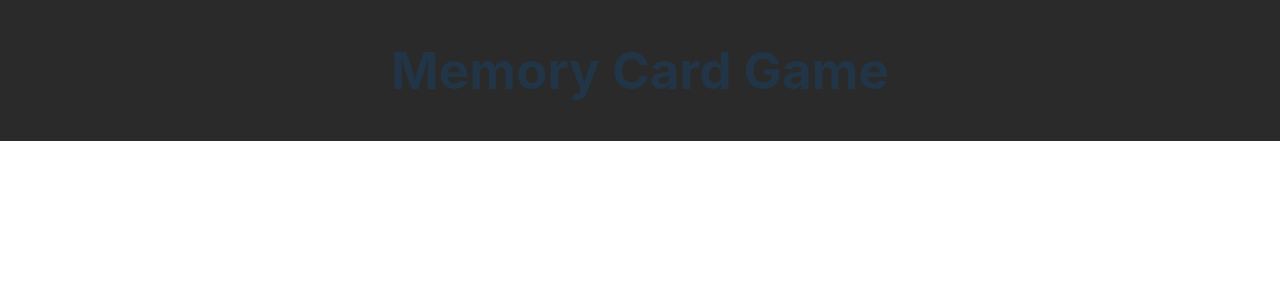
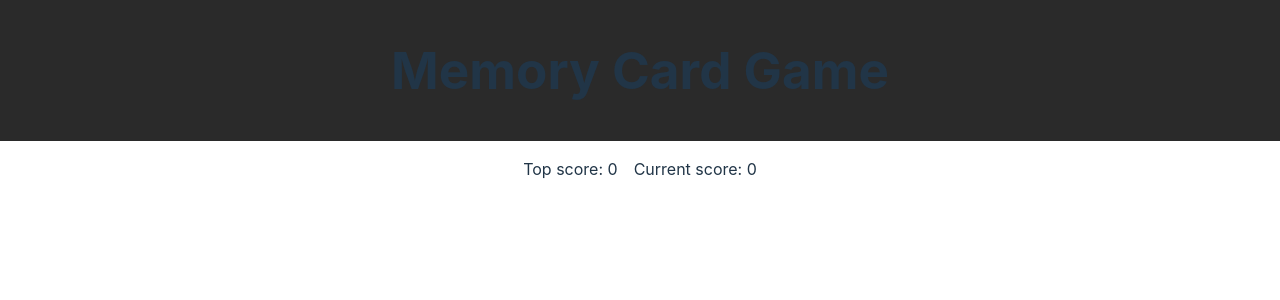
Before and after one commit to Bsodoge/Memory-Card-Game, a React (Vite) app: page / in a window 1280 px wide. Shown: the top 300 px of the page. Built offline with nearby package versions, Linux system fonts and the light colour scheme.

Commit message:
Create scoreboard

```diff
--- a/src/App.css
+++ b/src/App.css
@@ -10,3 +10,10 @@ header{
   justify-content: center;
   background-color: #2a2a2a;
 }
+.scoreBoard{
+  display: flex;
+  align-items: center;
+  justify-content: center;
+  gap: 1rem;
+  margin-top: 1rem;
+}
--- a/src/App.jsx
+++ b/src/App.jsx
@@ -1,10 +1,16 @@
+import { useState } from 'react'
 import Header from './components/Header'
+import ScoreBoard from './components/ScoreBoard'
 import './App.css'
 
 function App() {
+  let [score, setScore] = useState(0);
+  let [topScore, setTopScore] = useState(0);
+
   return (
     <>
       <Header></Header>
+      <ScoreBoard topScore={topScore} currentScore={score}></ScoreBoard>
     </>
   )
 }
--- /dev/null
+++ b/src/components/ScoreBoard.jsx
@@ -0,0 +1,10 @@
+const ScoreBoard = ({topScore, currentScore}) => {
+    return (
+        <div className="scoreBoard">
+            <div>Top score: {topScore}</div>
+            <div>Current score: {currentScore}</div>
+        </div>
+    )
+}
+
+export default ScoreBoard;
```
